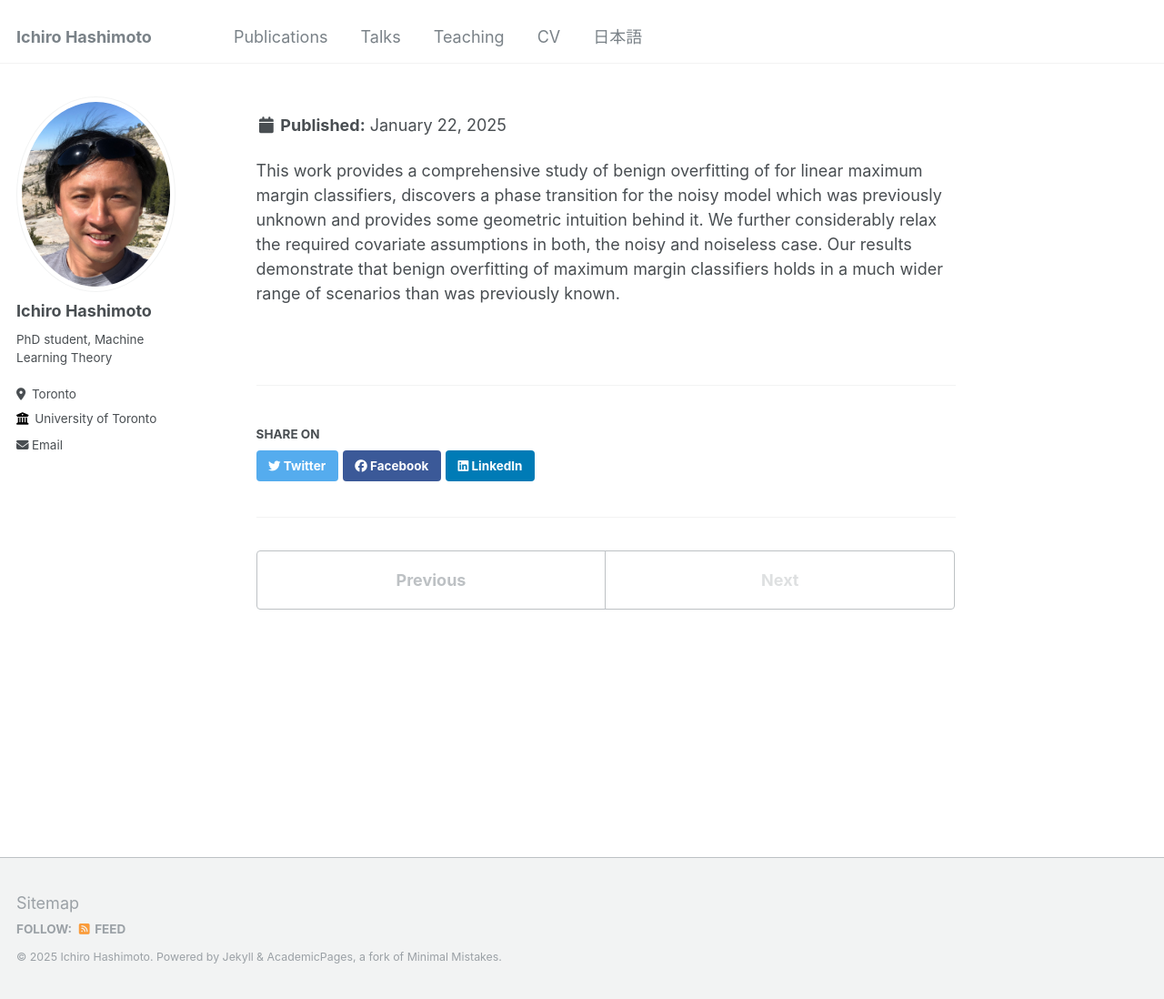
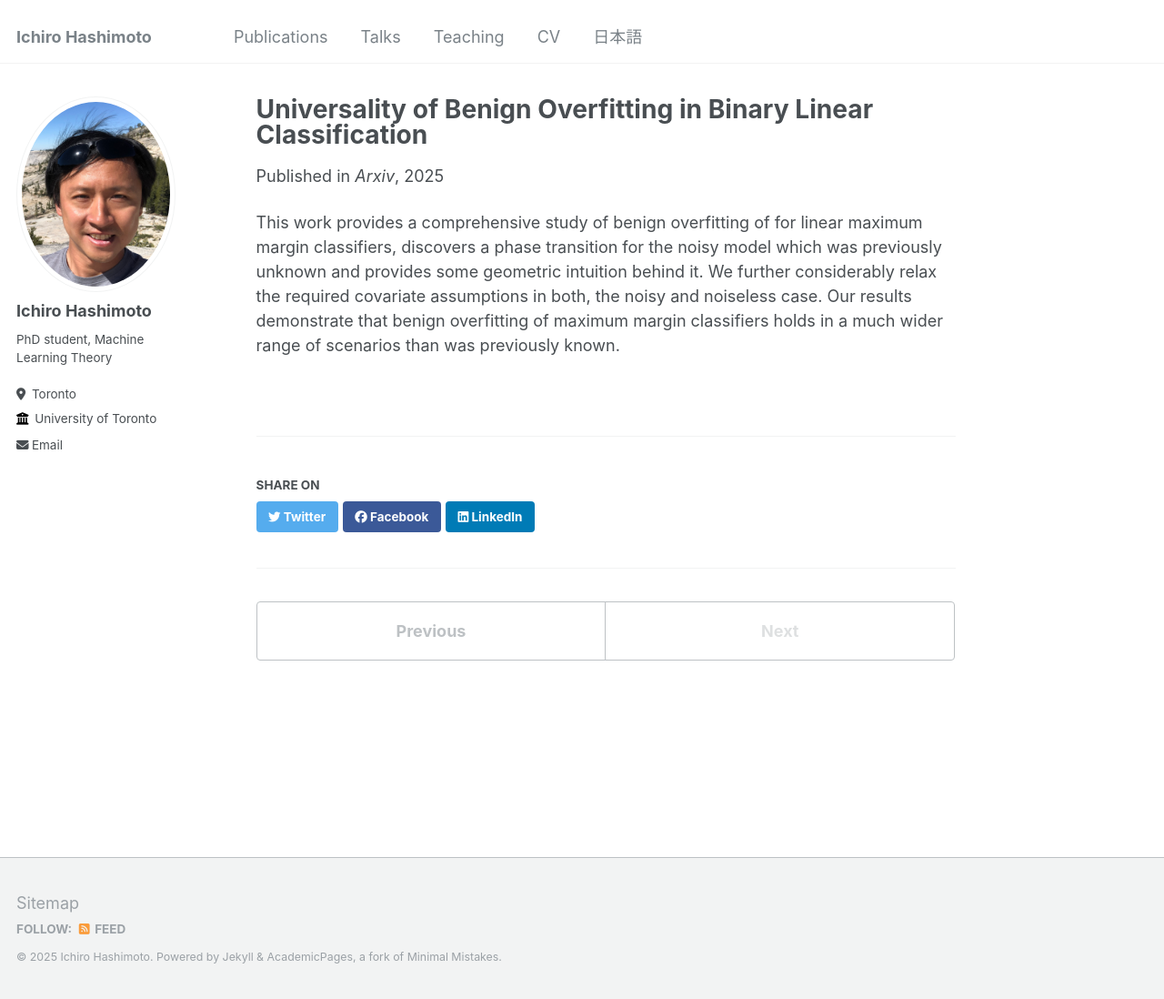
Before and after one commit to ichiro-h/ichiro-h.github.io, a Jekyll site: the page built from _publications/2025-01-17-Universality Benign Overfitting Linear Classifier.md, in a window 1280 px wide and 1098 px high. Shown: the whole window at 91% size. Built offline with Jekyll 4.4.1, drawn with Linux system fonts in a browser that asks for light colours.

Commit message:
minor updates

```diff
--- a/_publications/2025-01-17-Universality Benign Overfitting Linear Classifier.md
+++ b/_publications/2025-01-17-Universality Benign Overfitting Linear Classifier.md
@@ -5,9 +5,9 @@ permalink: /publication/2025-01-17-Universality-Benign-Overfitting-Linear-Classi
 excerpt: 'This work provides a comprehensive study of benign overfitting of for linear maximum margin classifiers, discovers a phase transition for the noisy model which was previously unknown and provides some geometric intuition behind it. We further considerably relax the required covariate assumptions in both, the noisy and noiseless case. Our results demonstrate that benign overfitting of maximum margin classifiers holds in a much wider range of scenarios than was previously known.'
 date: '2025-01-17'
 venue: 'Arxiv'
-slidesurl: '
+slidesurl:
 paperurl: 'https://arxiv.org/abs/2501.10538'
-citation: '
+citation:
 ---
 
 This work provides a comprehensive study of benign overfitting of for linear maximum margin classifiers, discovers a phase transition for the noisy model which was previously unknown and provides some geometric intuition behind it. We further considerably relax the required covariate assumptions in both, the noisy and noiseless case. Our results demonstrate that benign overfitting of maximum margin classifiers holds in a much wider range of scenarios than was previously known.
```
Also changed, not shown: _publications/2024-09-01-Benign Overfitting Linear Classifier.md (+1 -1 lines).
